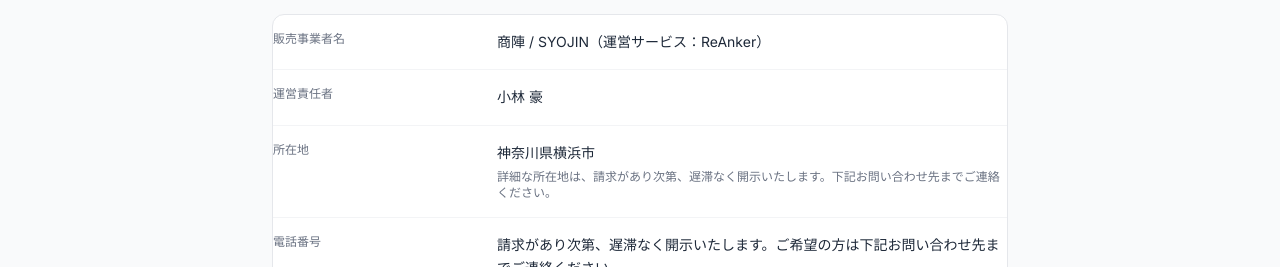
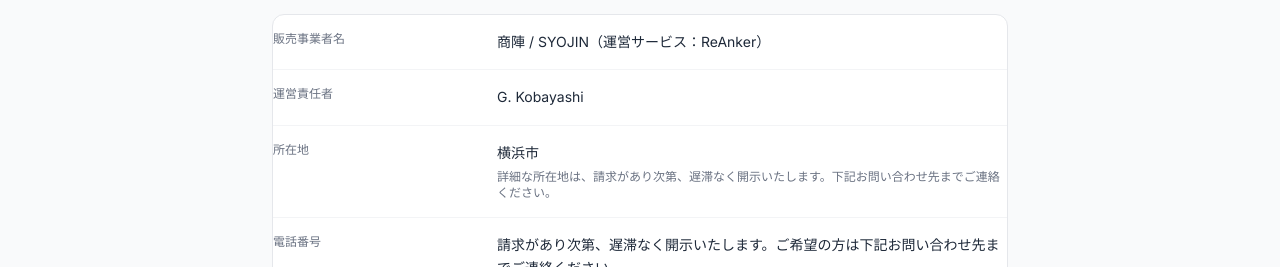
Before and after one commit to gomy2000-cmyk/reanker, a Next.js app: page /legal in a window 1280 px wide. Shown: the part 293-560 px from the top of the page. Built offline with nearby package versions, Linux system fonts and the light colour scheme; no server answers.

Commit message:
fix: change 小林 豪 to G. Kobayashi and 神奈川県横浜市 to 横浜市 in legal page

```diff
--- a/app/legal/page.tsx
+++ b/app/legal/page.tsx
@@ -35,10 +35,10 @@
               商陣 / SYOJIN（運営サービス：ReAnker）
             </Row>
             <Row label="運営責任者">
-              小林 豪
+              G. Kobayashi
             </Row>
             <Row label="所在地">
-              神奈川県横浜市
+              横浜市
               <p className="text-xs text-gray-500 mt-1">詳細な所在地は、請求があり次第、遅滞なく開示いたします。下記お問い合わせ先までご連絡ください。</p>
             </Row>
             <Row label="電話番号">
```
